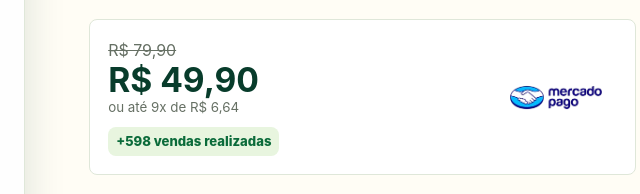
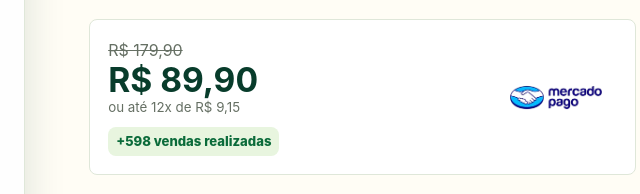
Before and after one commit to brennodangoni-cell/caomisa, a website: page index.html in a window 1280 px wide. Shown: the part 427-621 px from the top of the page, 594-1234 px from the left. Drawn offline with nearby package versions, Linux system fonts and the light colour scheme.

Commit message:
Update product pricing

```diff
--- a/index.html
+++ b/index.html
@@ -114,9 +114,9 @@
 
           <div class="price-block">
             <div>
-              <span class="old-price">R$ 79,90</span>
-              <strong id="currentPrice">R$ 49,90</strong>
-              <small>ou até 9x de R$ <span id="installmentPrice">6,64</span></small>
+              <span class="old-price">R$ 179,90</span>
+              <strong id="currentPrice">R$ 89,90</strong>
+              <small>ou até 12x de R$ <span id="installmentPrice">9,15</span></small>
               <span class="sales-proof">+598 vendas realizadas</span>
             </div>
             <span class="secure-badge" aria-label="Pagamento seguro via Mercado Pago">
@@ -451,8 +451,8 @@
           <span class="offer-pill">Ultimas unidades disponíveis</span>
           <h2 id="finalOfferTitle">
             <span>Aproveite a promoção:</span>
-            <span class="offer-price-line">de <span class="offer-old-price">R$ 79,90</span> por apenas</span>
-            <strong class="offer-new-price">R$ 49,90</strong>
+            <span class="offer-price-line">de <span class="offer-old-price">R$ 179,90</span> por apenas</span>
+            <strong class="offer-new-price">R$ 89,90</strong>
           </h2>
           <p>Com frete grátis somente hoje para deixar seu pet pronto para torcer.</p>
 
@@ -503,7 +503,7 @@
           <div class="payment-icons">
             <img src="assets/payment-methods.webp" alt="American Express, Visa, Mastercard, Elo e Pix" class="payment-methods" width="900" height="300" loading="lazy" decoding="async">
           </div>
-          <p>Parcelamento em até 9x e confirmação rápida do pedido.</p>
+          <p>Parcelamento em até 12x e confirmação rápida do pedido.</p>
         </div>
       </div>
       <div class="footer-bottom">
--- a/script.js
+++ b/script.js
@@ -18,7 +18,7 @@ const sizes = {
 };
 
 const packages = {
-  unit: { label: "1 camisa pet", price: 49.9 }
+  unit: { label: "1 camisa pet", price: 89.9 }
 };
 
 let selectedSize = "M";
@@ -41,7 +41,7 @@ function updatePrice() {
   const currentPrice = document.querySelector("#currentPrice");
   const installmentPrice = document.querySelector("#installmentPrice");
   const total = packages[selectedPackage].price * quantity;
-  const instValue = 6.64 * quantity;
+  const instValue = 9.15 * quantity;
 
   currentPrice.textContent = formatBRL(total);
   if(installmentPrice) {
```
